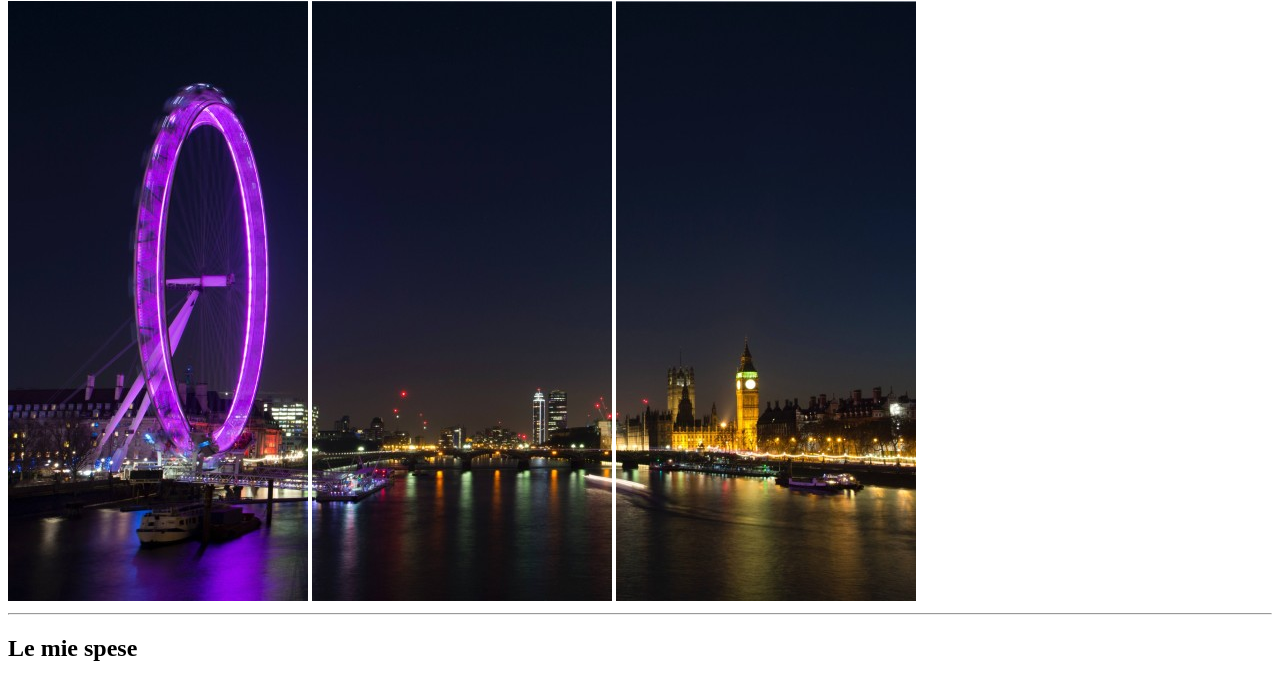
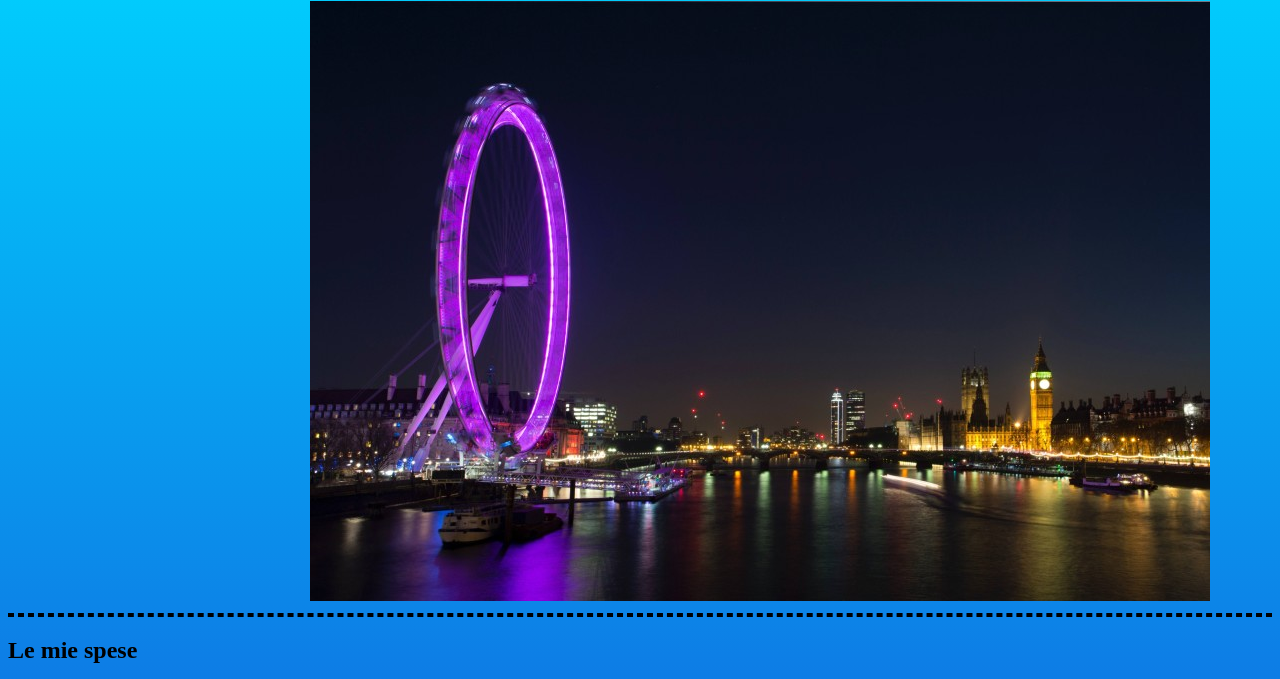
Before and after one commit to Ashour100/html-london-trip, a plain HTML site: page index.html in a window 1280 px wide. Shown: the part 79-758 px from the top of the page. Drawn offline with Linux system fonts and the light colour scheme.

Commit message:
Stylish Version

```diff
--- a/index.html
+++ b/index.html
@@ -2,14 +2,17 @@
 <html>
 <head>
 	<title>London Trip</title>
+    <link rel="stylesheet" href="style.css">
 </head>
 <body>
     <!-- Prima parte -->
     <h1>Il mio Viaggio a Londra</h1>
-    <img src="img/pexels-bill-emrich-230794-0.jpg" alt="Prima foto">
-    <img src="img/pexels-bill-emrich-230794-1.jpg" alt="Seconda foto">
-    <img src="img/pexels-bill-emrich-230794-2.jpg" alt="Terza foto">
-    <hr>
+    <div class="foto1">
+        <img src="img/pexels-bill-emrich-230794-0.jpg" alt="Prima foto">
+        <img src="img/pexels-bill-emrich-230794-1.jpg" alt="Seconda foto">
+        <img src="img/pexels-bill-emrich-230794-2.jpg" alt="Terza foto">
+    </div>
+        <hr>
     <!-- Seconda Parte -->
     <h2>Le mie spese</h2>
     <table>
@@ -77,11 +80,14 @@
                 <li>Volo di Ritorno: Y1236X, ore 18.30 da London Heathrow</li>
             </ul>
         </li>
+    </ol>
     <hr>
     <!-- Quinta parte -->
     <h3>Le foto</h3>
+    <div class="foto2">
         <img src="https://www.abta.com/sites/default/files/styles/large/public/media/uploads/london-400x400-compressor_0.jpg" alt="Prima foto">
         <img src="https://pokerstarscareers.com/wp-content/uploads/2020/01/London-Wider-Area-e1597319992670-400x400.jpg" alt="Seconda foto">
-    </ol>
+    </div>
+
 </body>
 </html>
--- /dev/null
+++ b/style.css
@@ -0,0 +1,27 @@
+body {
+    background: rgb(25,23,59);
+    background: linear-gradient(0deg, rgba(25,23,59,1) 0%, rgba(28,28,201,1) 6%, rgba(0,212,255,1) 100%);
+}
+
+.foto1{
+    width: 900px;
+    margin-left: 301.5px;
+    /* position: absolute;
+        left: 50%;
+        top: 50%;
+        transform: translate(-50%,-50%); */
+    display: inline-block;
+}
+.foto1>img{
+    position: relative;
+    float: left;
+}
+.foto2{
+    width: 804px;
+    margin-left: 351.5px;
+    margin-bottom: 30px;
+}
+hr{
+    border: 2px dashed black;
+
+}
```
